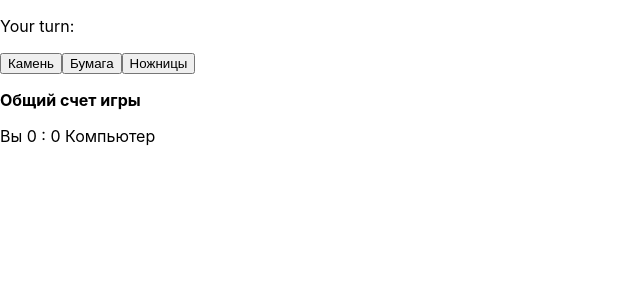
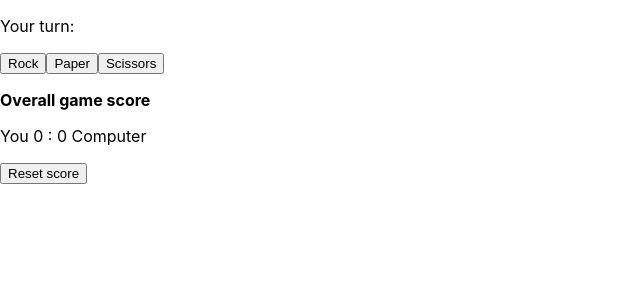
Before and after one commit to EkaterinaGanshina/rock-paper-scissors, a React (Create React App) app: page / in a window 1280 px wide. Shown: the top 300 px of the page, without its empty margins (0-640 px from the left). Built offline with nearby package versions, Linux system fonts and the light colour scheme.

Commit message:
Add button for resetting the score in local storage. Fix computer moves

```diff
--- a/src/app/app.tsx
+++ b/src/app/app.tsx
@@ -10,6 +10,7 @@ const initialState: IScore = {
 
 export default function App() {
   const [score, setStateScore] = React.useState(initialState);
+
   const recordScore = (outcome: Outcomes): void => {
     if (outcome === Outcomes.Initial || outcome === Outcomes.Draw) {
       return;
@@ -24,6 +25,16 @@ export default function App() {
     setStorageScore(newScore)
   };
 
+  const clearStore = (): void => {
+    const zeroScore = {
+      player: 0,
+      computer: 0,
+    };
+
+    setStateScore(zeroScore);
+    setStorageScore(zeroScore);
+  };
+
   // Get values from local storage (componentDidMount)
   React.useEffect(() => {
     setStateScore(getStorageScore());
@@ -36,6 +47,7 @@ export default function App() {
       <Score
         player={score.player}
         computer={score.computer}
+        resetScore={clearStore}
       />
     </div>
   );
--- a/src/board/board.tsx
+++ b/src/board/board.tsx
@@ -11,13 +11,15 @@ interface IState {
   outcome: Outcomes;
 }
 
+const initialState: IState = {
+  playerChoice: null,
+  outcome: Outcomes.Initial,
+};
+
 export class Board extends React.Component<IProps, IState> {
-  private readonly computerChoice: IGameValue = getComputerTurn();
+  private computerChoice: IGameValue = getComputerTurn();
 
-  state: IState = {
-    playerChoice: null,
-    outcome: Outcomes.Initial,
-  };
+  state: IState = { ...initialState };
 
   render() {
     const { playerChoice, outcome } = this.state;
@@ -39,6 +41,7 @@ export class Board extends React.Component<IProps, IState> {
             <p>Your choice: <strong>{playerChoice.name}</strong></p>
             <p>Computer choice: <strong>{this.computerChoice.name}</strong></p>
             <p>Outcome: {OutcomeValues[outcome].name}</p>
+            <button type="button" onClick={this.startNewGame}>Play again</button>
           </React.Fragment>
         )}
       </div>
@@ -54,11 +57,16 @@ export class Board extends React.Component<IProps, IState> {
     });
 
     this.props.recordScore(outcome);
+  };
+
+  private startNewGame = (): void => {
+    this.setState({ ...initialState });
+    this.computerChoice = getComputerTurn();
   }
 }
 
 function getComputerTurn(): IGameValue {
-  const turn: number = Math.floor(Math.random() * 3) + 1;
+  const turn: number = Math.floor(Math.random() * GameValues.length);
   return GameValues[turn];
 }
 
--- a/src/constants.ts
+++ b/src/constants.ts
@@ -17,15 +17,15 @@ export interface IGameValue {
 export const GameValues: IGameValue[] = [
   {
     value: Values.Rock,
-    name: 'Камень',
+    name: 'Rock',
   },
   {
     value: Values.Paper,
-    name: 'Бумага',
+    name: 'Paper',
   },
   {
     value: Values.Scissors,
-    name: 'Ножницы',
+    name: 'Scissors',
   },
 ];
 
@@ -48,14 +48,14 @@ export const OutcomeValues: IOutcomeValue[] = [
   },
   {
     value: Outcomes.Draw,
-    name: 'Ничья',
+    name: 'Draw',
   },
   {
     value: Outcomes.PlayerWon,
-    name: 'Вы выиграли!',
+    name: 'You won!',
   },
   {
     value: Outcomes.ComputerWon,
-    name: 'Компьютер выиграл',
+    name: 'Computer won :(',
   },
 ];
--- a/src/score/score.tsx
+++ b/src/score/score.tsx
@@ -5,9 +5,16 @@ export interface IScore {
   computer: number;
 }
 
-export const Score = (props: IScore) => (
+interface IScoreProps extends IScore {
+  resetScore(): void;
+}
+
+export const Score = (props: IScoreProps) => (
   <div>
-    <p><strong>Общий счет игры</strong></p>
-    <p>Вы {props.player} : {props.computer} Компьютер</p>
+    <p><strong>Overall game score</strong></p>
+    <p>You {props.player} : {props.computer} Computer</p>
+    <div>
+      <button type="button" onClick={props.resetScore}>Reset score</button>
+    </div>
   </div>
 );
```
Also changed, not shown: 1 other file (tests, documents, lock files or other folders).
